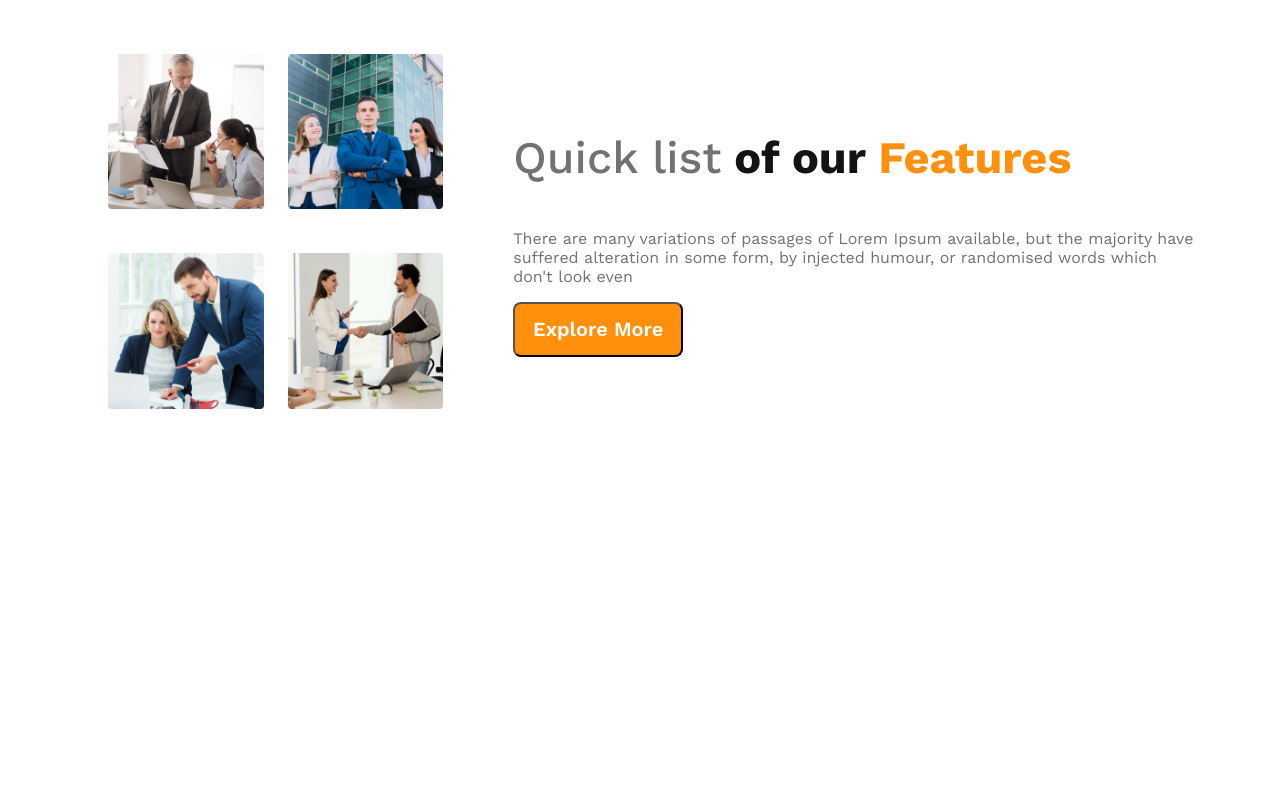
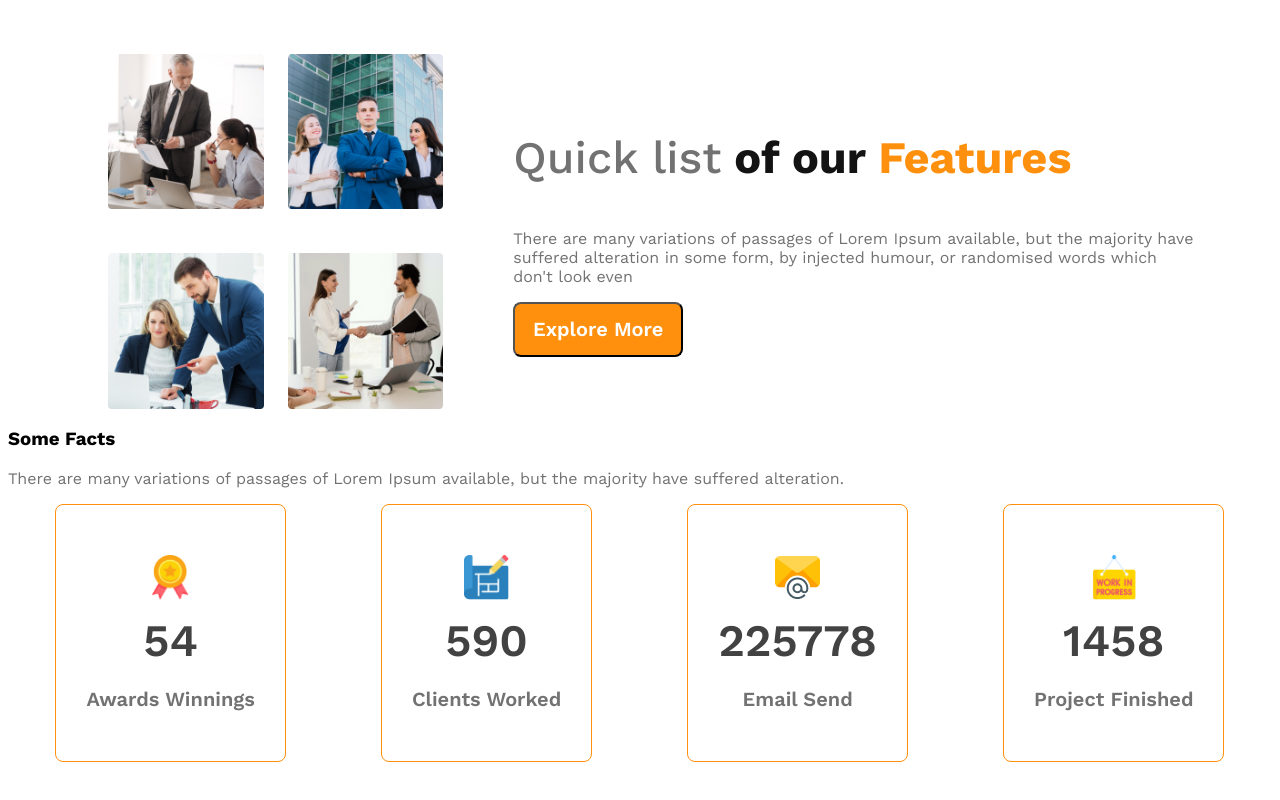
Before and after one commit to Mursalin5/g3-architects-resours-webside, a plain HTML site: page index.html in a window 1280 px wide. Shown: the part 1033-1833 px from the top of the page. Before the commit the page ends 1512 px from the top, so only its background shows below. Drawn offline with nearby package versions, Linux system fonts and the light colour scheme.

Commit message:
added the main part

```diff
--- a/index.html
+++ b/index.html
@@ -51,6 +51,37 @@
                 <button class="btn-primary">Explore More</button>
             </div>
         </section>
+        <section class="features1">
+
+        </section>
+        <!-- facts section -->
+        <section class="facts">
+            <h3 class="section-title"> Some Facts</h3>
+            <p class="teams-descrisption">There are many variations of passages of Lorem Ipsum available, but the majority have suffered alteration.</p>
+        </section>
+        <div class="facts-card-container">
+            <!-- .card*4>img+h2.card-stats+p.card-title -->
+            <div class="card">
+                <img src="images/icons/ribon.png" alt="">
+                <h2 class="card-stats">54</h2>
+                <p class="card-title">Awards Winnings</p>
+            </div>
+            <div class="card">
+                <img src="images/icons/projects.png" alt="">
+                <h2 class="card-stats">590</h2>
+                <p class="card-title">Clients Worked</p>
+            </div>
+            <div class="card">
+                <img src="images/icons/email.png" alt="">
+                <h2 class="card-stats">225778</h2>
+                <p class="card-title">Email Send</p>
+            </div>
+            <div class="card">
+                <img src="images/icons/customers.png" alt="">
+                <h2 class="card-stats">1458</h2>
+                <p class="card-title">Project Finished</p>
+            </div>
+        </div>
 
     </main>
     <footer>
--- a/styles/style.css
+++ b/styles/style.css
@@ -131,6 +131,42 @@ main {
 
 }
 
+.facts-card-container .card {
+    border-radius: 8px;
+    border: 1px solid #FF900E;
+    text-align: center;
+    padding: 30px;
+}
+
+.facts-card-container {
+    display: flex;
+    justify-content: space-around;
+    margin-top: 5px;
+
+}
+
+.facts-card-container .card-stats {
+    color: var(--Dark-02, #424242);
+    font-size: 45px;
+    font-weight: 600;
+    margin-top: 10px;
+    margin-bottom: 10px;
+
+}
+
+.card-title {
+    color: var(--Dark-03, #727272);
+    font-size: 20px;
+    font-style: normal;
+    font-weight: 600;
+}
+
+.card img {
+    width: 45.221px;
+    height: 45.221px;
+    flex-shrink: 0;
+}
+
 /* responsive media style */
 @media screen and (max-width: 576px) {
     header {
@@ -140,9 +176,15 @@ main {
     nav {
         flex-direction: column;
     }
-    .teams-container{
+
+    .teams-container , .facts-card-container {
         flex-direction: column;
     }
+    .facts-card-container{
+        padding: 20px;
+        gap: 20px;
+    }
+
     .teams-img-container {
         grid-template-columns: 1fr;
         margin-right: 60px;
@@ -151,7 +193,8 @@ main {
     /* tablet or medium devices */
     @media screen and (min-width: 576px) and (max-width:960px) {
 
-    nav , .teams-container{
+        nav,
+        .teams-container {
             flex-direction: column;
         }
 
@@ -159,6 +202,7 @@ main {
             padding: 50px;
 
         }
+
         .teams-contant {
             padding-right: 20px;
             padding-left: 20px;
```
Lines whose indentation alone changed are shown as unchanged.
